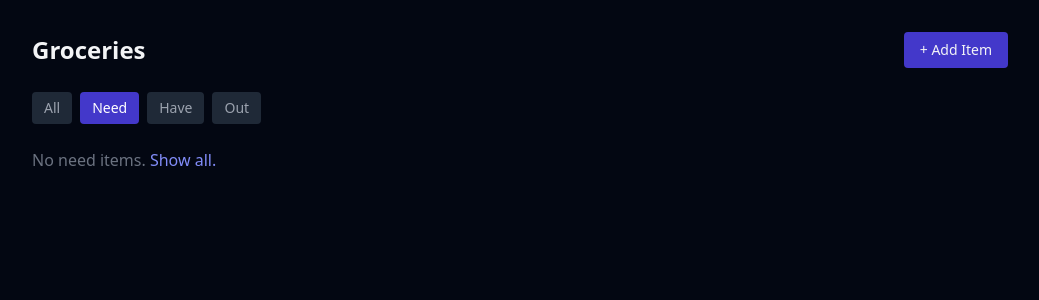
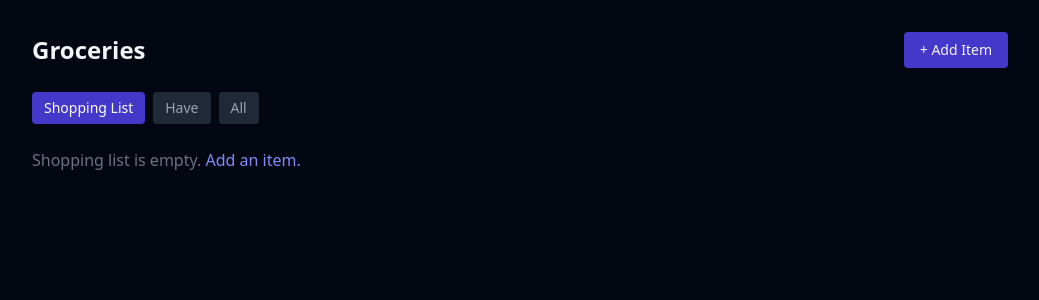
Before and after one commit to Wylderfan/grocery-app, a Flask app: page /groceries/?status=Need in a window 1280 px wide. Shown: the part 53-353 px from the top of the page, without its empty margins (120-1159 px from the left). Run offline with Flask 3, Linux system fonts and the light colour scheme; some libraries are stand-ins or nearby versions.

Commit message:
Merge Need+Out into a unified Shopping List
Remove the Out status. Items are now either on the Shopping List
(Need) or in the pantry (Have). The groceries page defaults to the
Shopping List view with per-item Got It / Out of Stock quick-actions
and a bulk Got Selected checkout button.

Co-Authored-By: Claude Sonnet 4.6 <noreply@anthropic.com>

```diff
--- a/app/blueprints/api.py
+++ b/app/blueprints/api.py
@@ -38,7 +38,7 @@ def list_groceries():
     profile       = _profile()
     status_filter = request.args.get("status", "").strip()
     query         = Grocery.query.filter_by(profile_id=profile)
-    if status_filter in ("Need", "Have", "Out"):
+    if status_filter in ("Need", "Have"):
         query = query.filter_by(status=status_filter)
     items = query.order_by(Grocery.category, Grocery.name).all()
     return jsonify([{
@@ -56,7 +56,7 @@ def create_grocery():
     if not name:
         return jsonify({"error": "name is required"}), 400
     status = data.get("status", "Need")
-    if status not in ("Need", "Have", "Out"):
+    if status not in ("Need", "Have"):
         status = "Need"
     g = Grocery(
         profile_id=profile, name=name,
@@ -84,7 +84,7 @@ def update_grocery(item_id):
         g.unit = data["unit"] or None
     if "category" in data:
         g.category = data["category"] or None
-    if "status" in data and data["status"] in ("Need", "Have", "Out"):
+    if "status" in data and data["status"] in ("Need", "Have"):
         g.status = data["status"]
     db.session.commit()
     return jsonify({"id": g.id, "name": g.name, "status": g.status})
--- a/app/blueprints/groceries.py
+++ b/app/blueprints/groceries.py
@@ -6,22 +6,33 @@ from app.utils.helpers import current_profile, _float
 
 groceries_bp = Blueprint("groceries", __name__)
 
-VALID_STATUSES = ("Need", "Have", "Out")
+VALID_STATUSES = ("Need", "Have")
 
 
 @groceries_bp.route("/")
 def index():
-    """List groceries for the current profile with optional status filter."""
-    profile = current_profile()
-    status_filter = request.args.get("status", "").strip()
+    """Grocery list — defaults to Shopping List (Need items).
+
+    ?status=Need  → Shopping List (default)
+    ?status=Have  → pantry / items on hand
+    ?status=all   → everything
+    """
+    profile       = current_profile()
+    status_filter = request.args.get("status", "Need").strip()
+    show_all      = status_filter.lower() == "all"
 
     query = Grocery.query.filter_by(profile_id=profile)
-    if status_filter in VALID_STATUSES:
+    if not show_all:
+        if status_filter not in VALID_STATUSES:
+            status_filter = "Need"
         query = query.filter_by(status=status_filter)
 
     groceries = query.order_by(Grocery.category, Grocery.name).all()
     return render_template(
-        "groceries/index.html", groceries=groceries, status_filter=status_filter
+        "groceries/index.html",
+        groceries=groceries,
+        status_filter=status_filter,
+        show_all=show_all,
     )
 
 
@@ -49,7 +60,7 @@ def add():
         db.session.add(item)
         try:
             db.session.commit()
-            flash(f"'{item.name}' added.", "success")
+            flash(f"'{item.name}' added to shopping list.", "success")
             return redirect(url_for("groceries.index"))
         except Exception:
             db.session.rollback()
@@ -111,9 +122,39 @@ def delete(item_id):
     return redirect(url_for("groceries.index"))
 
 
-@groceries_bp.route("/bulk-need", methods=["POST"])
-def bulk_need():
-    """Mark all checked grocery items back to 'Need'."""
+@groceries_bp.route("/<int:item_id>/got-it", methods=["POST"])
+def got_it(item_id):
+    """Quick action — mark an item as Have (got it at the store)."""
+    profile = current_profile()
+    item = Grocery.query.filter_by(id=item_id, profile_id=profile).first_or_404()
+    item.status = "Have"
+    try:
+        db.session.commit()
+        flash(f"'{item.name}' marked as Have.", "success")
+    except Exception:
+        db.session.rollback()
+        flash("Something went wrong.", "error")
+    return redirect(request.referrer or url_for("groceries.index"))
+
+
+@groceries_bp.route("/<int:item_id>/out-of-stock", methods=["POST"])
+def out_of_stock(item_id):
+    """Quick action — move a Have item back to the shopping list."""
+    profile = current_profile()
+    item = Grocery.query.filter_by(id=item_id, profile_id=profile).first_or_404()
+    item.status = "Need"
+    try:
+        db.session.commit()
+        flash(f"'{item.name}' added back to shopping list.", "success")
+    except Exception:
+        db.session.rollback()
+        flash("Something went wrong.", "error")
+    return redirect(request.referrer or url_for("groceries.index"))
+
+
+@groceries_bp.route("/bulk-have", methods=["POST"])
+def bulk_have():
+    """Mark all checked shopping list items as Have (bulk checkout)."""
     profile = current_profile()
     raw_ids = request.form.getlist("item_ids")
     ids = [int(i) for i in raw_ids if i.isdigit()]
@@ -121,10 +162,10 @@ def bulk_need():
         Grocery.query.filter(
             Grocery.profile_id == profile,
             Grocery.id.in_(ids),
-        ).update({"status": "Need"}, synchronize_session=False)
+        ).update({"status": "Have"}, synchronize_session=False)
         try:
             db.session.commit()
-            flash(f"{len(ids)} item(s) marked as Need.", "success")
+            flash(f"{len(ids)} item(s) marked as Have.", "success")
         except Exception:
             db.session.rollback()
             flash("Something went wrong.", "error")
--- a/app/models.py
+++ b/app/models.py
@@ -19,7 +19,7 @@ class Grocery(db.Model):
     category = db.Column(db.String(100), nullable=True)   # e.g. "Produce", "Dairy", "Meat"
 
     status = db.Column(
-        db.Enum("Need", "Have", "Out", name="grocerystatus"),
+        db.Enum("Need", "Have", name="grocerystatus"),
         nullable=False,
         default="Need",
     )
--- a/app/seeds.py
+++ b/app/seeds.py
@@ -34,7 +34,7 @@ def do_seed(profiles):
             ("Salmon Fillet",   1.0,  "lbs",     "Seafood",   "Need"),
             ("Spinach",         5.0,  "oz",      "Produce",   "Need"),
             ("Oats",            1.0,  "bag",     "Pantry",    "Have"),
-            ("Bananas",         1.0,  "bunch",   "Produce",   "Out"),
+            ("Bananas",         1.0,  "bunch",   "Produce",   "Need"),
         ]
         G = {}  # name → Grocery instance
         for name, qty, unit, cat, status in grocery_rows:
--- a/app/templates/groceries/add.html
+++ b/app/templates/groceries/add.html
@@ -50,9 +50,8 @@
       <select id="status" name="status"
               class="w-full bg-gray-800 border border-gray-700 rounded px-3 py-2 text-sm text-gray-100
                      focus:outline-none focus:border-indigo-500 transition-colors">
-        <option value="Need" selected>Need</option>
-        <option value="Have">Have</option>
-        <option value="Out">Out</option>
+        <option value="Need" selected>Need (add to shopping list)</option>
+        <option value="Have">Have (already in stock)</option>
       </select>
     </div>
 
--- a/app/templates/groceries/edit.html
+++ b/app/templates/groceries/edit.html
@@ -51,7 +51,7 @@
       <select id="status" name="status"
               class="w-full bg-gray-800 border border-gray-700 rounded px-3 py-2 text-sm text-gray-100
                      focus:outline-none focus:border-indigo-500 transition-colors">
-        {% for s in ["Need", "Have", "Out"] %}
+        {% for s in ["Need", "Have"] %}
         <option value="{{ s }}" {{ 'selected' if item.status == s else '' }}>{{ s }}</option>
         {% endfor %}
       </select>
--- a/app/templates/groceries/index.html
+++ b/app/templates/groceries/index.html
@@ -10,52 +10,55 @@
   </a>
 </div>
 
-<!-- Filter bar -->
+<!-- View tabs -->
 <div class="flex gap-2 mb-6">
-  <a href="{{ url_for('groceries.index') }}"
+  <a href="{{ url_for('groceries.index', status='Need') }}"
      class="px-3 py-1.5 rounded text-sm transition-colors
-            {{ 'bg-indigo-700 text-white' if not status_filter else 'bg-gray-800 text-gray-400 hover:text-white' }}">
+            {{ 'bg-indigo-700 text-white' if status_filter == 'Need' and not show_all else 'bg-gray-800 text-gray-400 hover:text-white' }}">
+    Shopping List
+  </a>
+  <a href="{{ url_for('groceries.index', status='Have') }}"
+     class="px-3 py-1.5 rounded text-sm transition-colors
+            {{ 'bg-indigo-700 text-white' if status_filter == 'Have' and not show_all else 'bg-gray-800 text-gray-400 hover:text-white' }}">
+    Have
+  </a>
+  <a href="{{ url_for('groceries.index', status='all') }}"
+     class="px-3 py-1.5 rounded text-sm transition-colors
+            {{ 'bg-indigo-700 text-white' if show_all else 'bg-gray-800 text-gray-400 hover:text-white' }}">
     All
   </a>
-  {% for label in ["Need", "Have", "Out"] %}
-  <a href="{{ url_for('groceries.index', status=label) }}"
-     class="px-3 py-1.5 rounded text-sm transition-colors
-            {{ 'bg-indigo-700 text-white' if status_filter == label else 'bg-gray-800 text-gray-400 hover:text-white' }}">
-    {{ label }}
-  </a>
-  {% endfor %}
 </div>
 
 {% if groceries %}
 
-<!-- Bulk "Mark as Need" form — checkboxes use form="bulk-form" to associate without nesting -->
-<form id="bulk-form" method="post" action="{{ url_for('groceries.bulk_need') }}"></form>
-
+{% if status_filter == "Need" and not show_all %}
+<!-- Bulk checkout — checkboxes use form="bulk-form" to stay out of nested forms -->
+<form id="bulk-form" method="post" action="{{ url_for('groceries.bulk_have') }}"></form>
 <div class="flex items-center gap-3 mb-3">
   <button type="submit" form="bulk-form"
-          class="px-3 py-1.5 bg-green-800 hover:bg-green-700 rounded text-sm text-green-200 transition-colors">
-    Mark Selected as Need
+          class="px-3 py-1.5 bg-blue-800 hover:bg-blue-700 rounded text-sm text-blue-200 transition-colors">
+    ✓ Got Selected
   </button>
   <label class="flex items-center gap-2 text-sm text-gray-400 cursor-pointer select-none">
     <input type="checkbox" id="select-all" class="rounded accent-indigo-500"> Select all
   </label>
 </div>
+{% endif %}
 
 <div class="flex flex-col gap-2">
   {% for item in groceries %}
   <div class="bg-gray-900 rounded-lg flex items-center gap-3 px-4 py-3">
 
-    <!-- Checkbox associated with the bulk-form above -->
+    {% if status_filter == "Need" and not show_all %}
     <input type="checkbox" name="item_ids" value="{{ item.id }}" form="bulk-form"
            class="bulk-check rounded accent-indigo-500 shrink-0">
+    {% endif %}
 
-    <!-- Status badge: green=Need, blue=Have, gray=Out -->
+    <!-- Status badge: green=Need (on list), blue=Have -->
     {% if item.status == "Need" %}
-      <span class="shrink-0 text-xs px-2 py-0.5 rounded-full bg-green-900 text-green-300">Need</span>
-    {% elif item.status == "Have" %}
+      <span class="shrink-0 text-xs px-2 py-0.5 rounded-full bg-green-900 text-green-300">On List</span>
+    {% else %}
       <span class="shrink-0 text-xs px-2 py-0.5 rounded-full bg-blue-900 text-blue-300">Have</span>
-    {% else %}
-      <span class="shrink-0 text-xs px-2 py-0.5 rounded-full bg-gray-700 text-gray-400">Out</span>
     {% endif %}
 
     <div class="flex-1 min-w-0">
@@ -71,6 +74,21 @@
     <span class="shrink-0 text-xs px-2 py-0.5 rounded bg-gray-700 text-gray-400">
       {{ item.category }}
     </span>
+    {% endif %}
+
+    <!-- Quick status actions -->
+    {% if item.status == "Need" %}
+    <form method="post" action="{{ url_for('groceries.got_it', item_id=item.id) }}">
+      <button class="shrink-0 text-xs px-3 py-1.5 rounded bg-blue-900 hover:bg-blue-800 text-blue-200 transition-colors">
+        ✓ Got It
+      </button>
+    </form>
+    {% else %}
+    <form method="post" action="{{ url_for('groceries.out_of_stock', item_id=item.id) }}">
+      <button class="shrink-0 text-xs px-3 py-1.5 rounded bg-gray-700 hover:bg-gray-600 text-gray-300 transition-colors">
+        Out of Stock
+      </button>
+    </form>
     {% endif %}
 
     <a href="{{ url_for('groceries.edit', item_id=item.id) }}"
@@ -90,11 +108,14 @@
 
 {% else %}
 <p class="text-gray-500">
-  {% if status_filter %}
-    No {{ status_filter | lower }} items.
-    <a href="{{ url_for('groceries.index') }}" class="text-indigo-400 hover:underline">Show all.</a>
+  {% if status_filter == "Have" %}
+    Nothing in the pantry yet.
+    <a href="{{ url_for('groceries.index') }}" class="text-indigo-400 hover:underline">View shopping list.</a>
+  {% elif show_all %}
+    No groceries yet. <a href="{{ url_for('groceries.add') }}" class="text-indigo-400 hover:underline">Add one.</a>
   {% else %}
-    No groceries yet. <a href="{{ url_for('groceries.add') }}" class="text-indigo-400 hover:underline">Add one.</a>
+    Shopping list is empty.
+    <a href="{{ url_for('groceries.add') }}" class="text-indigo-400 hover:underline">Add an item.</a>
   {% endif %}
 </p>
 {% endif %}
@@ -103,10 +124,13 @@
 {% block scripts %}
 {{ super() }}
 <script>
-document.getElementById('select-all').addEventListener('change', function () {
-  document.querySelectorAll('.bulk-check').forEach(function (cb) {
-    cb.checked = this.checked;
-  }, this);
-});
+var selectAll = document.getElementById('select-all');
+if (selectAll) {
+  selectAll.addEventListener('change', function () {
+    document.querySelectorAll('.bulk-check').forEach(function (cb) {
+      cb.checked = this.checked;
+    }, this);
+  });
+}
 </script>
 {% endblock %}
```
